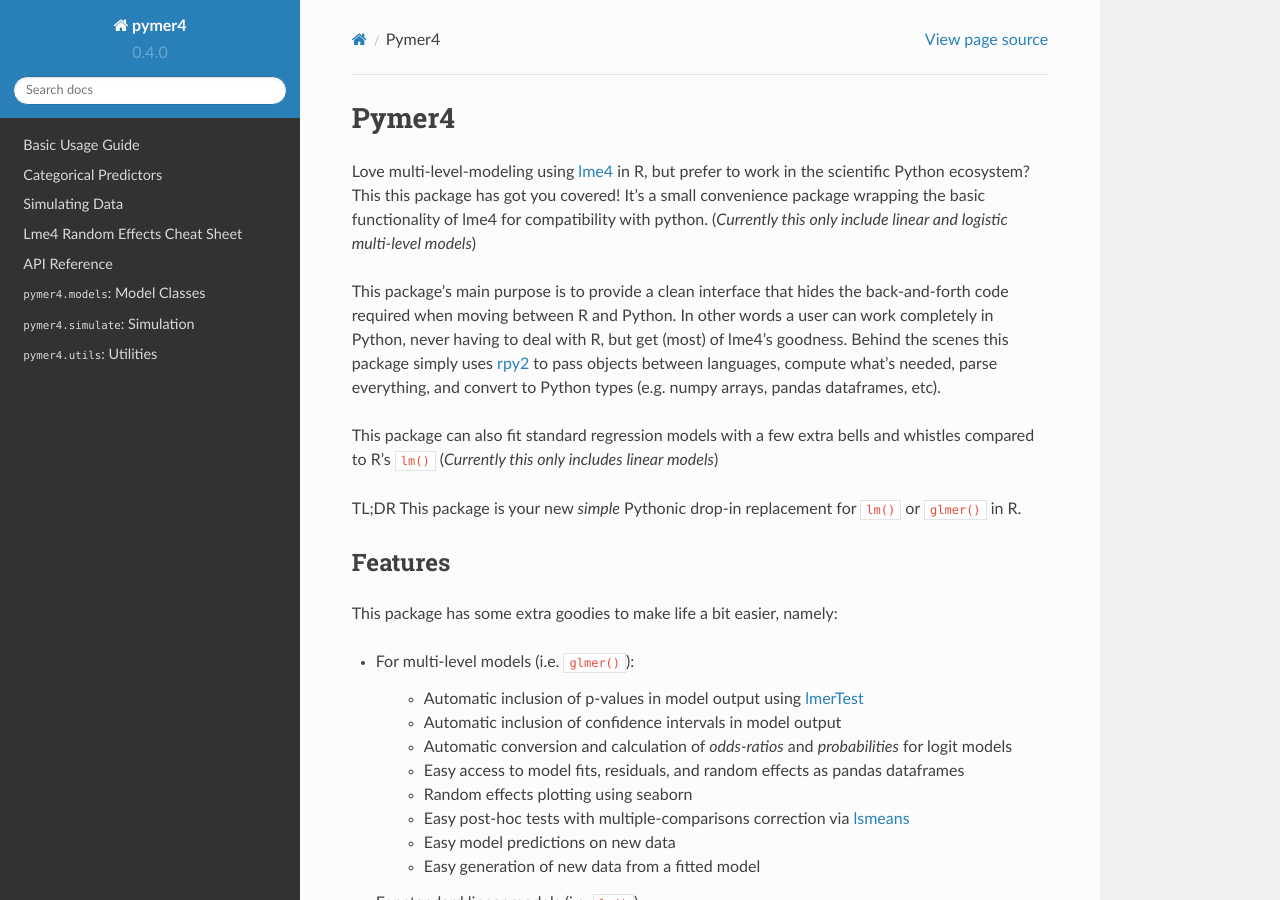
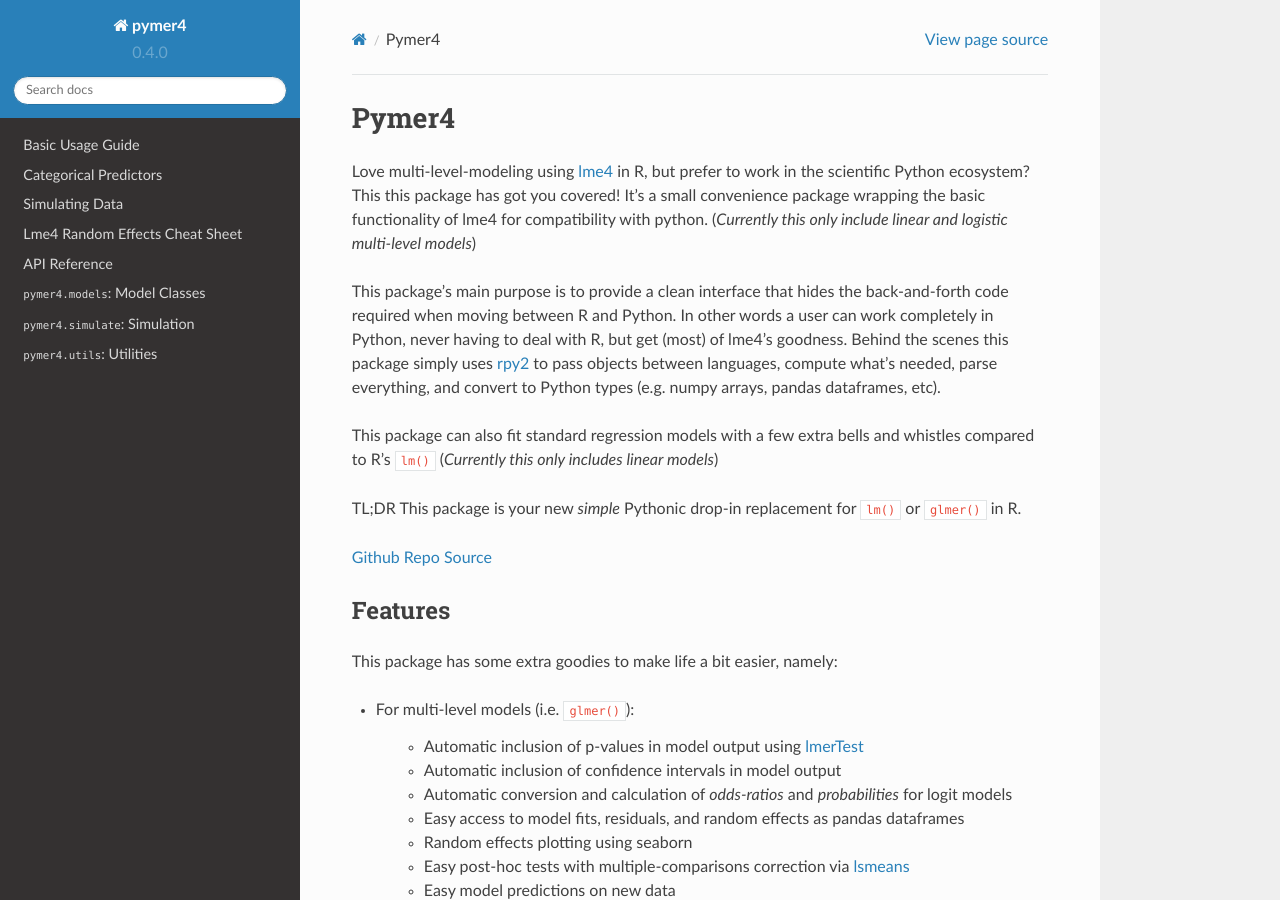
Before and after one commit to ejolly/pymer4, a Sphinx documentation site: the page built from docs/index.rst, in a window 1280 px wide and 900 px high. Built offline with Sphinx 7.4.7 and the Read the Docs theme 2.0.0, drawn with Linux system fonts in a browser that asks for light colours.

Commit message:
Added gh repo link in docs.

```diff
--- a/docs/index.rst
+++ b/docs/index.rst
@@ -13,7 +13,7 @@
 
 TL;DR This package is your new *simple* Pythonic drop-in replacement for :code:`lm()` or :code:`glmer()` in R.
 
-
+`Github Repo Source <https://github.com/ejolly/pymer4>`_
 
 Features
 --------
```
